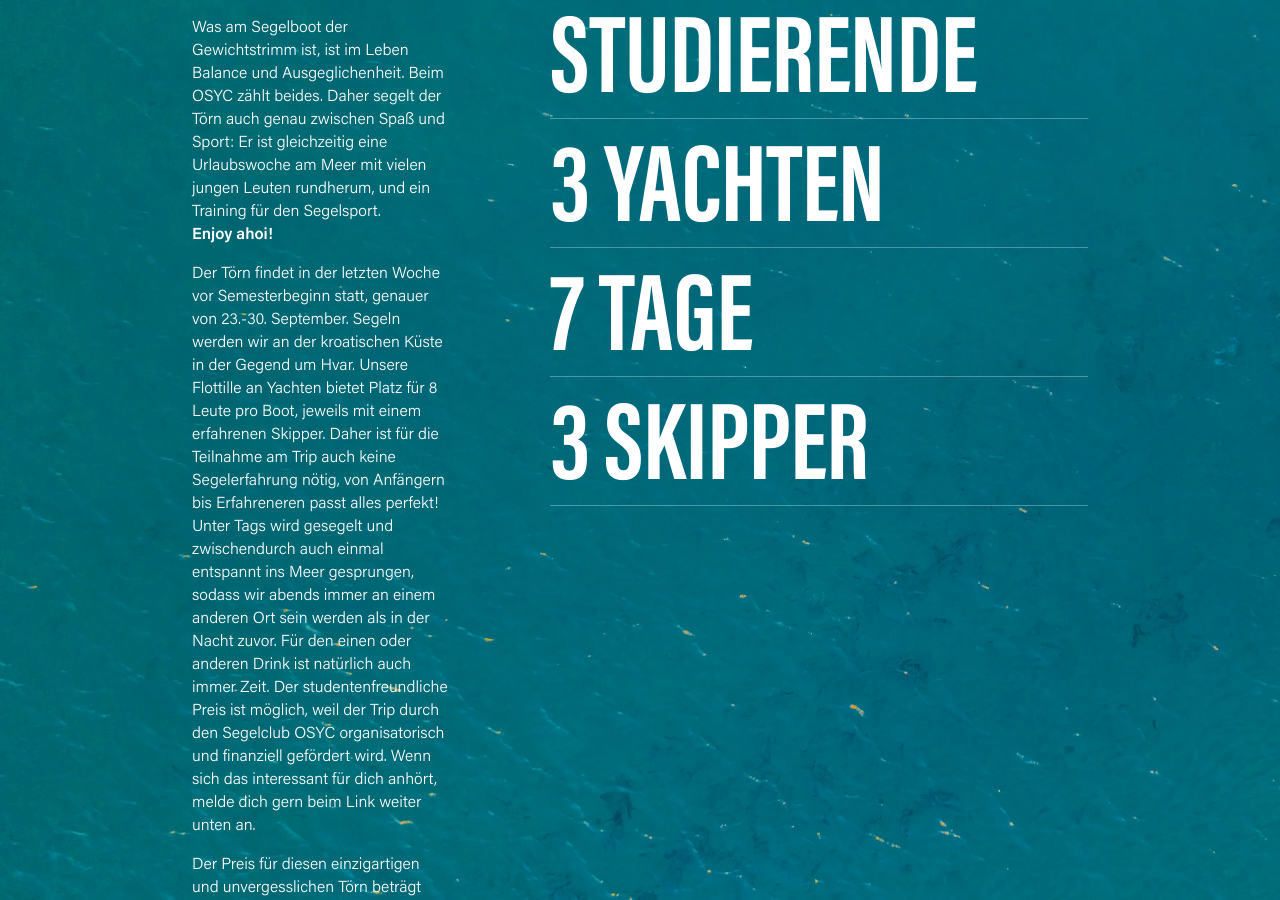
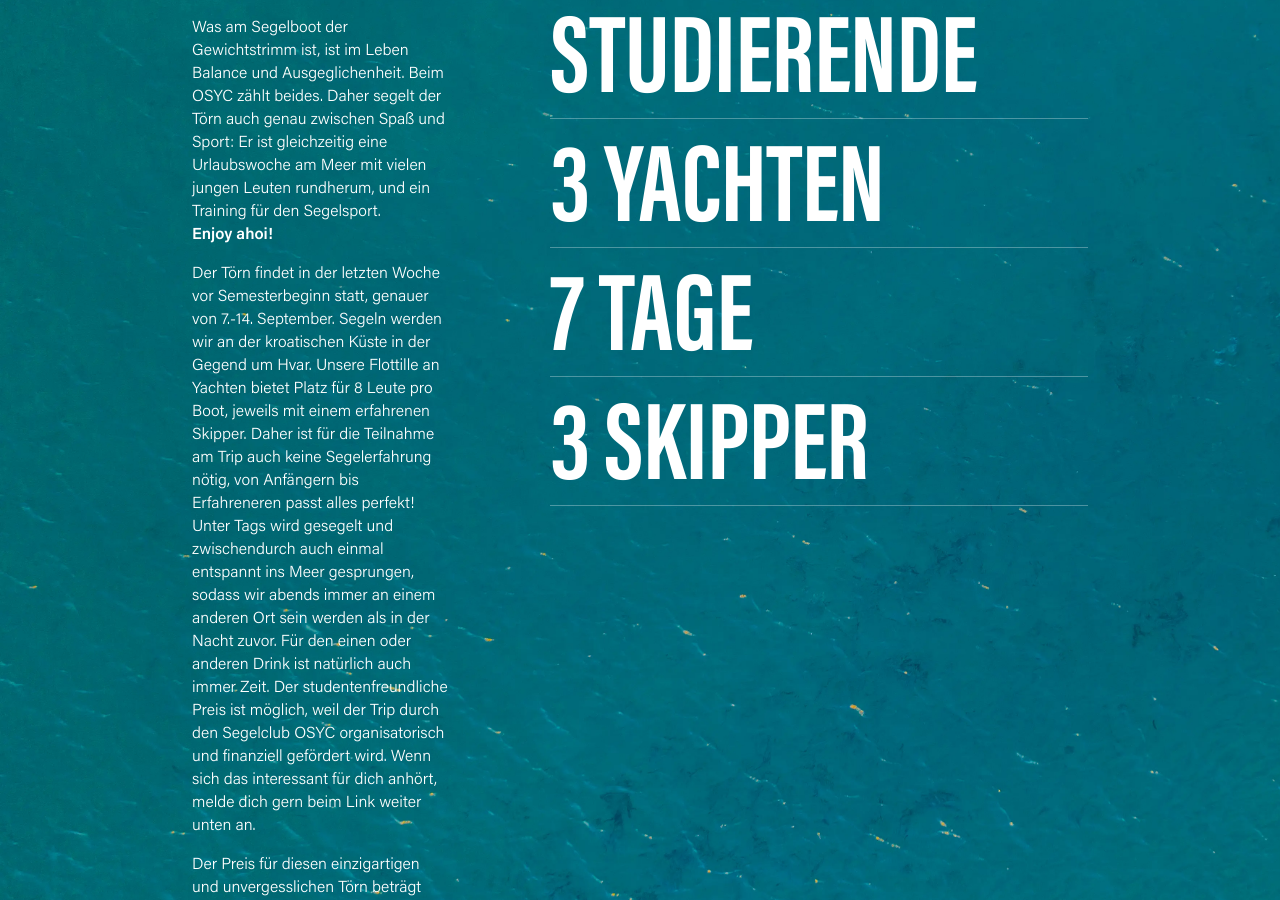
Before and after one commit to osyc-youth/osyc-youth.github.io, a Jekyll site: the page built from index.markdown, in a window 1280 px wide and 900 px high, scrolled down 1102 px. Built offline with Jekyll 4.4.1, drawn with Linux system fonts in a browser that asks for light colours; some of the changed text lies outside the part shown.

Commit message:
fixed date and prive

```diff
--- a/_layouts/main.html
+++ b/_layouts/main.html
@@ -9,8 +9,8 @@ layout: default
                 <div class="headingBox">
                     <h2><span id="it">Der perfekte</span> <span id="nonit">Segeltrip</span></h2>
                     <p>Was am Segelboot der Gewichtstrimm ist, ist im Leben Balance und Ausgeglichenheit. Beim OSYC zählt beides. Daher segelt der Törn auch genau zwischen Spaß und Sport: Er ist gleichzeitig eine Urlaubswoche am Meer mit vielen jungen Leuten rundherum, und ein Training für den Segelsport. <br><strong>Enjoy ahoi!</strong></p>
-                    <p>Der Törn findet in der letzten Woche vor Semesterbeginn statt, genauer von 23.-30. September. Segeln werden wir an der kroatischen Küste in der Gegend um Hvar. Unsere Flottille an Yachten bietet Platz für 8 Leute pro Boot, jeweils mit einem erfahrenen Skipper. Daher ist für die Teilnahme am Trip auch keine Segelerfahrung nötig, von Anfängern bis Erfahreneren passt alles perfekt! Unter Tags wird gesegelt und zwischendurch auch einmal entspannt ins Meer gesprungen, sodass wir abends immer an einem anderen Ort sein werden als in der Nacht zuvor. Für den einen oder anderen Drink ist natürlich auch immer Zeit. Der studentenfreundliche Preis ist möglich, weil der Trip durch den Segelclub OSYC organisatorisch und finanziell gefördert wird. Wenn sich das interessant für dich anhört, melde dich gern beim Link weiter unten an.</p>
-                    <p>Der Preis für diesen einzigartigen und unvergesslichen Törn beträgt 360 Euro für die gesamte Woche. Dieser umfasst alle wesentlichen Kosten, darunter Bootsvermietung, nautische Gebühren und Treibstoff, ausgenommen sind lediglich Verpflegung und An- bzw. Abreise. </p>
+                    <p>Der Törn findet in der letzten Woche vor Semesterbeginn statt, genauer von 7.-14. September. Segeln werden wir an der kroatischen Küste in der Gegend um Hvar. Unsere Flottille an Yachten bietet Platz für 8 Leute pro Boot, jeweils mit einem erfahrenen Skipper. Daher ist für die Teilnahme am Trip auch keine Segelerfahrung nötig, von Anfängern bis Erfahreneren passt alles perfekt! Unter Tags wird gesegelt und zwischendurch auch einmal entspannt ins Meer gesprungen, sodass wir abends immer an einem anderen Ort sein werden als in der Nacht zuvor. Für den einen oder anderen Drink ist natürlich auch immer Zeit. Der studentenfreundliche Preis ist möglich, weil der Trip durch den Segelclub OSYC organisatorisch und finanziell gefördert wird. Wenn sich das interessant für dich anhört, melde dich gern beim Link weiter unten an.</p>
+                    <p>Der Preis für diesen einzigartigen und unvergesslichen Törn beträgt 430 Euro für die gesamte Woche. Dieser umfasst alle wesentlichen Kosten, darunter Bootsvermietung, nautische Gebühren und Treibstoff, ausgenommen sind lediglich Verpflegung und An- bzw. Abreise. </p>
                 </div>
                 <div class="slogans">
                     <p>20+ Studierende</p>
```
